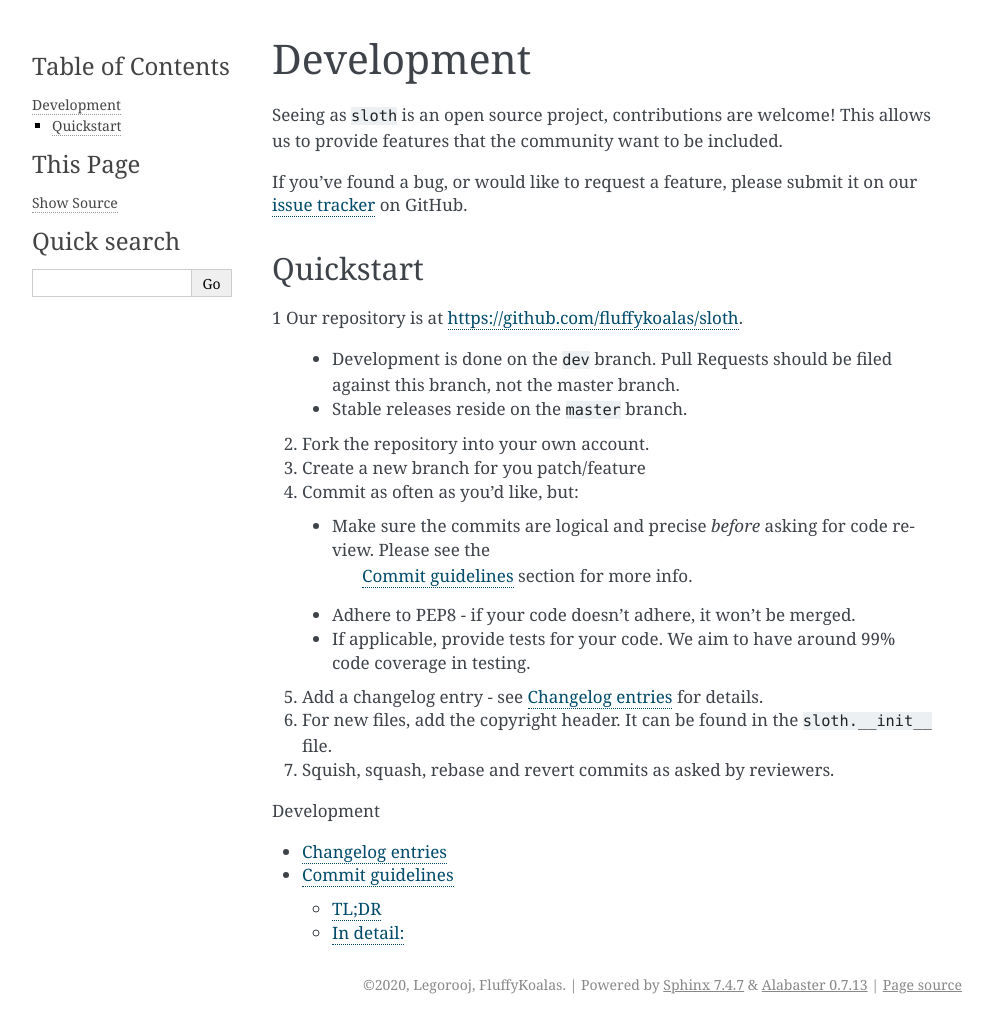
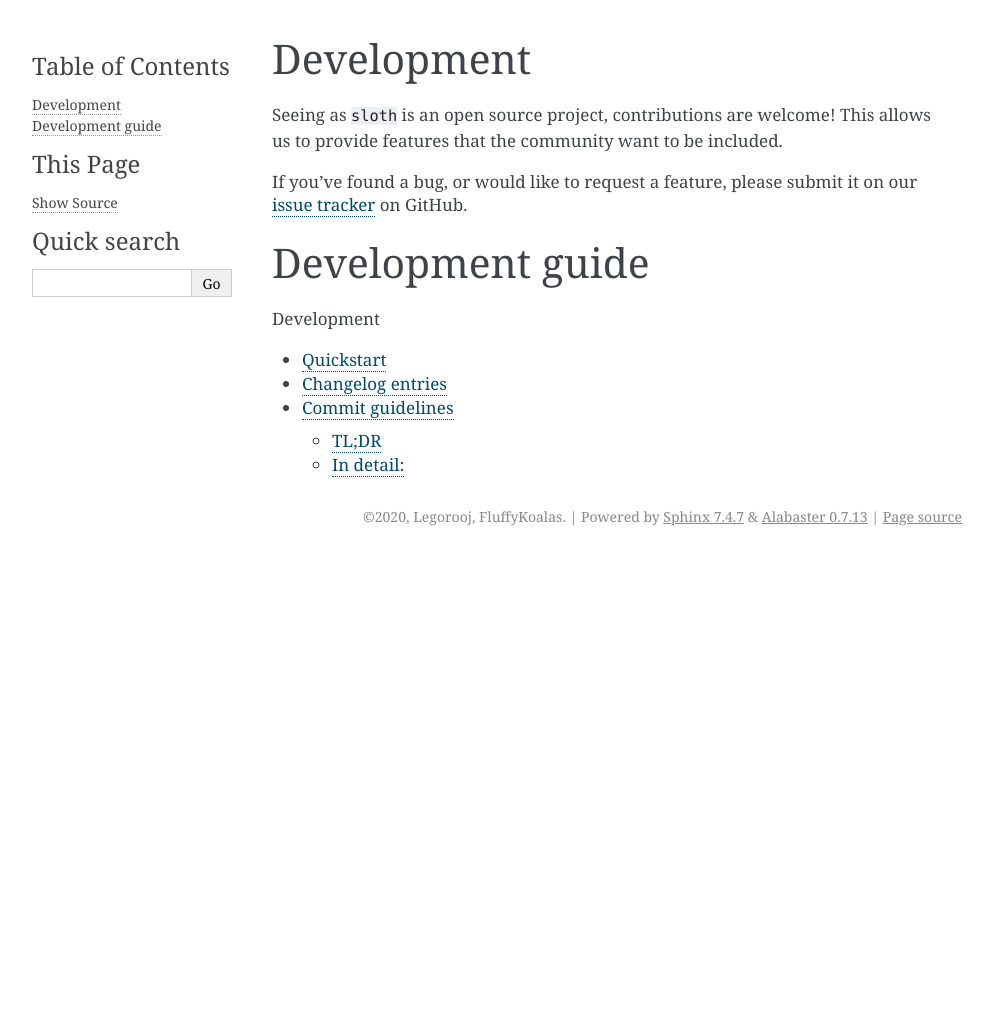
Before and after one commit to Legorooj/sloth, a Sphinx documentation site: the page built from docs/source/development/index.rst, in a window 1280 px wide. Shown: the whole page, without its empty margins (148-1141 px from the left). Built offline with Sphinx 7.4.7, drawn with Linux system fonts in a browser that asks for light colours; after the commit the page ends 900 px from its top, so only the background shows below that.

```diff
--- a/docs/source/development/index.rst
+++ b/docs/source/development/index.rst
@@ -7,37 +7,13 @@
 If you've found a bug, or would like to request a feature, please submit it on our
 `issue tracker <https://github.com/fluffykoalas/issues>`_ on GitHub.
 
-Quickstart
-----------
-
-1 Our repository is at `<https://github.com/fluffykoalas/sloth>`_.
-
-  * Development is done on the ``dev`` branch. Pull Requests should be filed against this branch, not the master branch.
-  * Stable releases reside on the ``master`` branch.
-
-2. Fork the repository into your own account.
-
-3. Create a new branch for you patch/feature
-
-4. Commit as often as you'd like, but:
-
-  * Make sure the commits are logical and precise *before* asking for code review. Please see the
-     :doc:`commit-guideline` section for more info.
-  * Adhere to PEP8 - if your code doesn't adhere, it won't be merged.
-  * If applicable, provide tests for your code. We aim to have around 99% code coverage in testing.
-
-5. Add a changelog entry - see :doc:`changelog-guide` for details.
-
-6. For new files, add the copyright header. It can be found in the ``sloth.__init__`` file.
-
-7. Squish, squash, rebase and revert commits as asked by reviewers.
-
-
-
+Development guide
+=================
 
 .. toctree::
    :maxdepth: 2
    :caption: Development
 
+   quickstart
    changelog-guide
    commit-guideline
```
